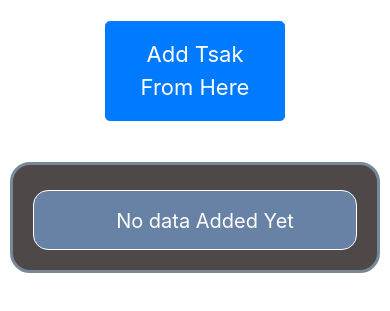
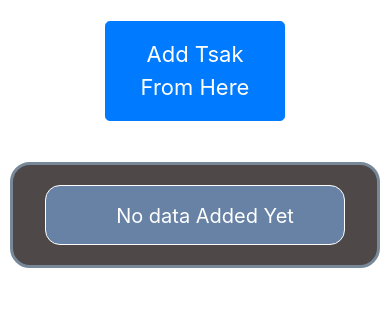
Before and after one commit to sayedzmk/App-Darkmode-js, a plain HTML site: page index.html in a window 390 px wide. Shown: the part 103-414 px from the top of the page. Drawn offline with Linux system fonts and the light colour scheme.

Commit message:
responsive-div-notask

```diff
--- a/css/main.css
+++ b/css/main.css
@@ -113,9 +113,11 @@ input:focus{
 }
 @media (max-width:450px) {
     .div2 {
+        width: 300px;
         font-size: 16px;
+        margin-left: 20px;
+        margin-top: 5px;
         margin: auto;
-        margin-top: 5px;
 
     }
 }
```
